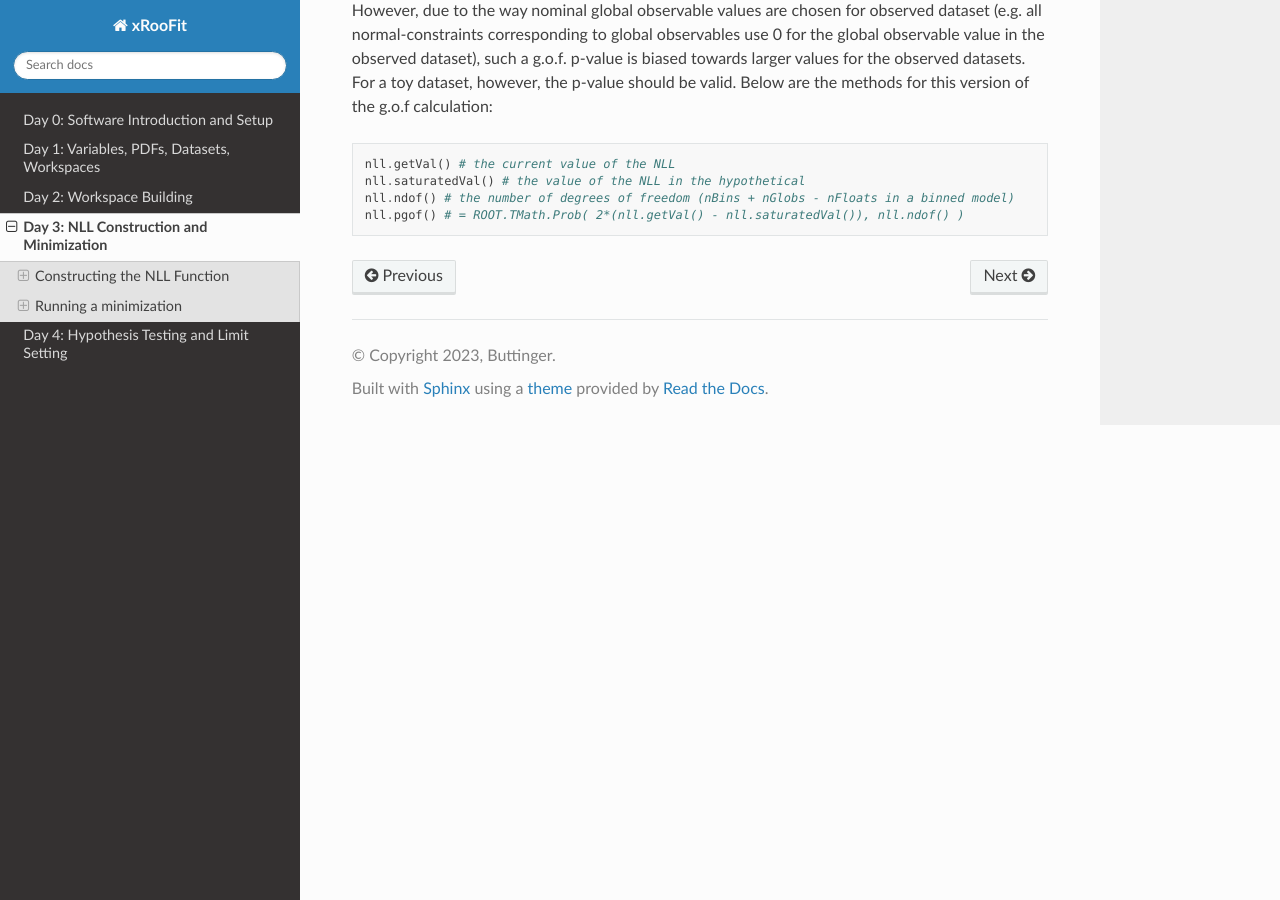
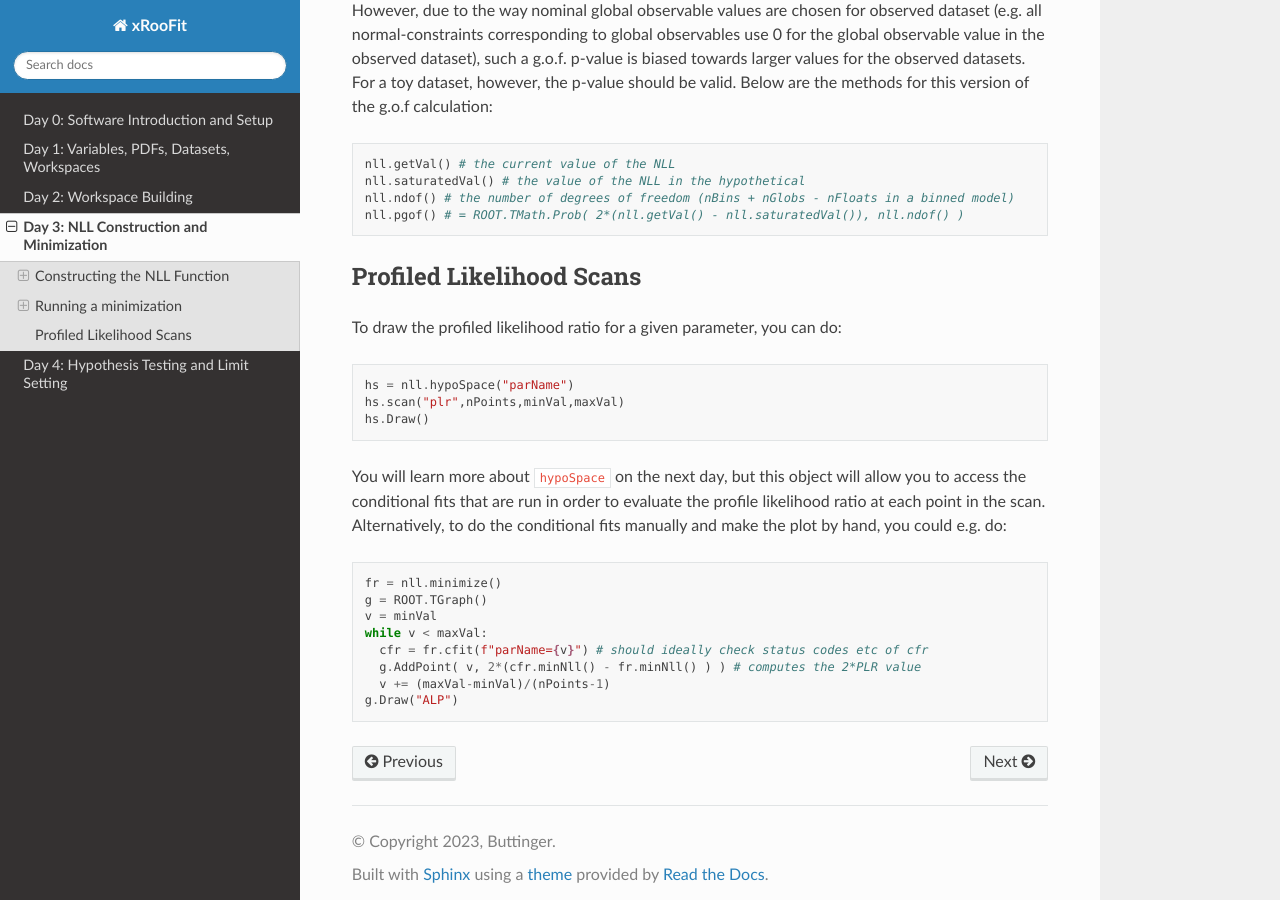
Before and after one commit to will-cern/xroofit-readthedocs, a Sphinx documentation site: the page built from docs/source/fitting.rst, in a window 1280 px wide and 900 px high, scrolled down 2489 px. Built offline with Sphinx 7.4.7 and the Read the Docs theme 3.1.0, drawn with Linux system fonts in a browser that asks for light colours.

Commit message:
Update fitting.rst

```diff
--- a/docs/source/fitting.rst
+++ b/docs/source/fitting.rst
@@ -92,3 +92,27 @@ It is also possible to do the above calculation with the constraint term include
   nll.saturatedVal() # the value of the NLL in the hypothetical
   nll.ndof() # the number of degrees of freedom (nBins + nGlobs - nFloats in a binned model)
   nll.pgof() # = ROOT.TMath.Prob( 2*(nll.getVal() - nll.saturatedVal()), nll.ndof() )
+
+.. _profilelikelihood:
+Profiled Likelihood Scans
+----------------------
+To draw the profiled likelihood ratio for a given parameter, you can do:
+
+.. code-block:: python
+
+  hs = nll.hypoSpace("parName")
+  hs.scan("plr",nPoints,minVal,maxVal)
+  hs.Draw()
+
+You will learn more about ``hypoSpace`` on the next day, but this object will allow you to access the conditional fits that are run in order to evaluate the profile likelihood ratio at each point in the scan. Alternatively, to do the conditional fits manually and make the plot by hand, you could e.g. do:
+
+.. code-block:: python
+
+  fr = nll.minimize()
+  g = ROOT.TGraph()
+  v = minVal
+  while v < maxVal:
+    cfr = fr.cfit(f"parName={v}") # should ideally check status codes etc of cfr
+    g.AddPoint( v, 2*(cfr.minNll() - fr.minNll() ) ) # computes the 2*PLR value
+    v += (maxVal-minVal)/(nPoints-1)
+  g.Draw("ALP")
```
